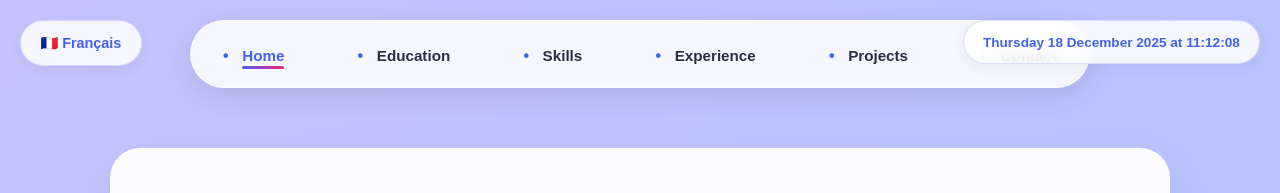
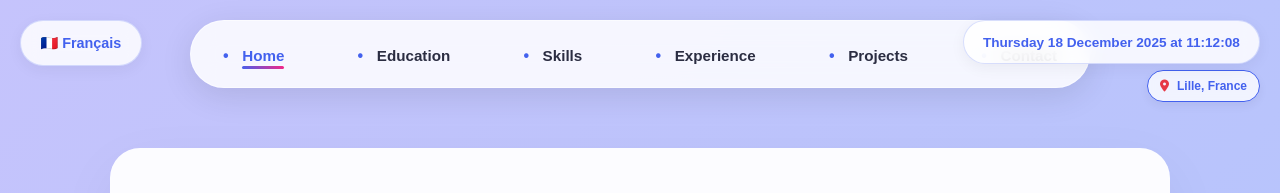
Before and after one commit to Nathan-Philippe/CvNumerique, a plain HTML site: page index_en.html in a window 1280 px wide. Shown: the top 193 px of the page. Drawn offline with Linux system fonts and the light colour scheme; no server answers.

Commit message:
Ajout localisation

```diff
--- a/css/style.css
+++ b/css/style.css
@@ -917,3 +917,10 @@ body.no-scroll {
     z-index: 10002; /* Au dessus du rideau (10000) */
     pointer-events: auto; /* Force le clic */
 }
+
+@media (max-width: 900px) {
+    .datetime-display,
+    #location-badge {
+        display: none !important;
+    }
+}
--- a/index_en.html
+++ b/index_en.html
@@ -17,6 +17,27 @@
 </div>
 
 <div class="datetime-display" id="datetime"></div>
+<div id="location-badge" style="
+    position: absolute;
+    top: 70px;            /* Juste sous la date */
+    right: 20px;          /* Aligné à droite */
+    z-index: 90;
+    background: rgba(255, 255, 255, 0.8);
+    padding: 5px 12px;
+    border-radius: 50px;
+    border: 1px solid var(--primary);
+    box-shadow: 0 4px 10px rgba(0,0,0,0.05);
+    font-size: 0.75rem;
+    font-weight: 600;
+    color: var(--primary);
+    display: none;        /* Caché tant qu'il n'y a pas d'info */
+    align-items: center;
+    gap: 8px;
+    backdrop-filter: blur(5px);
+">
+    <i class="fas fa-map-marker-alt" style="color: #e63946;"></i>
+    <span id="current-location">Chargement...</span>
+</div>
 
 <nav class="navbar">
     <ul>
@@ -371,6 +392,7 @@
         </div>
     </div>
 </div>
+
 <script>
     // 1. GADGET : TIME (Changed locale to English)
     function updateDateTime() {
@@ -631,6 +653,37 @@
             curtain.classList.remove('cover');
         }, 800);
     }
+
+    // 7. LOCALISATION SÉCURISÉE (JSONBIN)
+    function updateLocation() {
+        // 🔴 COLLE TON BIN ID ICI (Ex: 65a12b...)
+        const binId = '6943dd3243b1c97be9f6da61';
+
+        // On ajoute /latest pour avoir la dernière version
+        fetch(`https://api.jsonbin.io/v3/b/${binId}/latest`)
+            .then(response => {
+                if (!response.ok) throw new Error("Erreur réseau");
+                return response.json();
+            })
+            .then(data => {
+                // IMPORTANT : Chez JSONBin, la donnée est dans data.record
+                const ville = data.record.location;
+
+                const locElement = document.getElementById('current-location');
+                if(locElement && ville) {
+                    locElement.textContent = ville;
+                    document.getElementById('location-badge').style.display = 'flex';
+                }
+            })
+            .catch(error => {
+                console.error('Erreur loc:', error);
+                // Si ça plante, on affiche une valeur par défaut propre
+                document.getElementById('current-location').textContent = "Lille, France";
+                document.getElementById('location-badge').style.display = 'flex';
+            });
+    }
+    // On lance la récupération
+    updateLocation();
 </script>
 </body>
 </html>
```
Also changed, not shown: index.html (+53 -2 lines).
